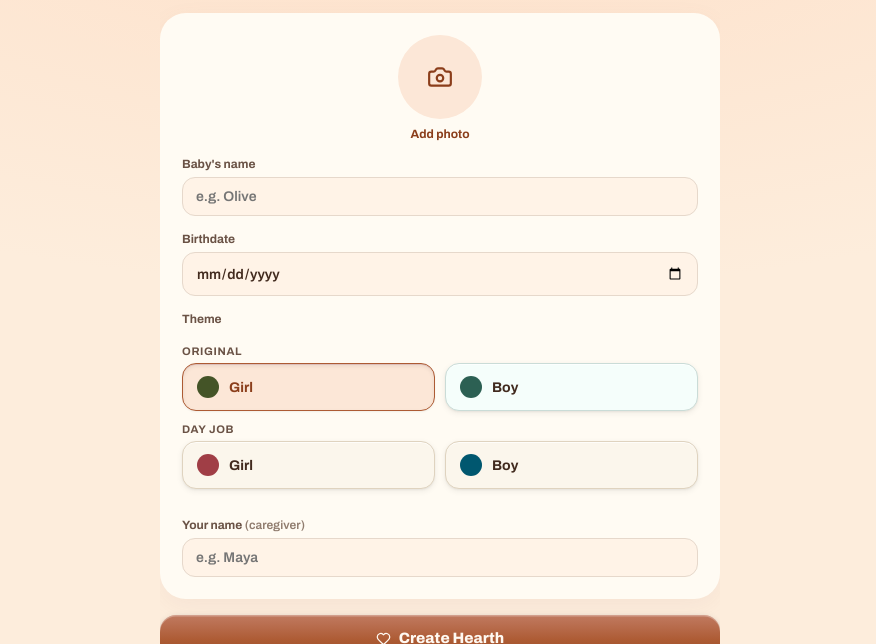
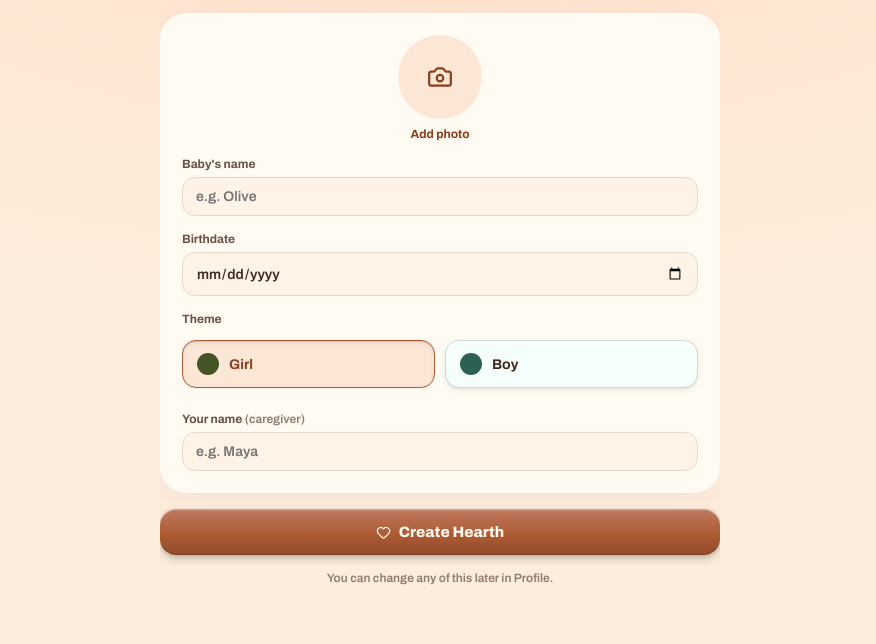
Before and after one commit to jeremysball/hearth, a website with bundled scripts: page index.html in a window 1280 px wide. Both pictures are taken after a click on the button "Girl". Shown: the part 156-800 px from the top of the page, without its empty margins (200-1076 px from the left). Built offline with nearby package versions, Linux system fonts and the light colour scheme.

Commit message:
fix(onboarding): flatten theme picker and fix dark mode highlight
Replace the two-section (Original / Day Job) picker with a flat Girl/Boy
row — Day Job variants remain accessible in Profile but are not shown to
first-run users. Update onboardTheme() color map to the current palette
values. Add [data-mode="dark"] .theme-opt override to reduce the harsh
white inset highlight (0.75 → 0.12 opacity) and add a subtle inner glow.

```diff
--- a/js/onboarding.js
+++ b/js/onboarding.js
@@ -27,21 +27,9 @@ export function onboarding() {
         <input id="onb-bd" type="date" max="${new Date().toISOString().slice(0, 10)}" /></label>
 
       <div class="fld"><span class="fld-l">Theme</span>
-        <div class="theme-set">
-          <div class="theme-section">
-            <div class="theme-section-hd">Original</div>
-            <div class="theme-pick">
-              <button type="button" class="theme-opt ${t === 'girl' ? 'on' : ''}" data-action="onboard:theme" data-theme="girl"><span class="theme-swatch girl"></span><span>Girl</span></button>
-              <button type="button" class="theme-opt ${t === 'boy' ? 'on' : ''}" data-action="onboard:theme" data-theme="boy"><span class="theme-swatch boy"></span><span>Boy</span></button>
-            </div>
-          </div>
-          <div class="theme-section">
-            <div class="theme-section-hd">Day Job</div>
-            <div class="theme-pick">
-              <button type="button" class="theme-opt ${t === 'dayjob-girl' ? 'on' : ''}" data-action="onboard:theme" data-theme="dayjob-girl"><span class="theme-swatch dayjob-girl"></span><span>Girl</span></button>
-              <button type="button" class="theme-opt ${t === 'dayjob-boy' ? 'on' : ''}" data-action="onboard:theme" data-theme="dayjob-boy"><span class="theme-swatch dayjob-boy"></span><span>Boy</span></button>
-            </div>
-          </div>
+        <div class="theme-pick" style="padding: 8px 0;">
+          <button type="button" class="theme-opt ${t === 'girl' || t === 'dayjob-girl' ? 'on' : ''}" data-action="onboard:theme" data-theme="girl"><span class="theme-swatch girl"></span><span>Girl</span></button>
+          <button type="button" class="theme-opt ${t === 'boy' || t === 'dayjob-boy' ? 'on' : ''}" data-action="onboard:theme" data-theme="boy"><span class="theme-swatch boy"></span><span>Boy</span></button>
         </div>
       </div>
 
@@ -59,7 +47,7 @@ export function onboardTheme(theme) {
   $$('.theme-opt').forEach((b) => b.classList.toggle('on', b.dataset.theme === theme));
   const meta = document.querySelector('meta[name="theme-color"]');
   if (meta) {
-    const colors = { girl: '#f5e1dc', boy: '#dce6f5', 'dayjob-girl': '#f3ead9', 'dayjob-boy': '#f3e8d0', dayjob: '#f3ead9' };
+    const colors = { girl: '#f3eee0', boy: '#eef0e4' };
     meta.content = colors[theme] || '#f3eee0';
   }
 }
--- a/styles.css
+++ b/styles.css
@@ -248,6 +248,7 @@ body {
 [data-mode="dark"] .sheet { background: var(--bg); }
 [data-mode="dark"] .toast { background: oklch(0.88 0.01 70); color: oklch(0.2 0.014 50); }
 [data-mode="dark"] .tabbar { background: var(--surface); border-color: var(--hair); }
+[data-mode="dark"] .theme-opt { box-shadow: 0 2px 6px oklch(0 0 0 / .2), 0 1px 2px oklch(0 0 0 / .15), inset 0 1px 0 oklch(1 0 0 / .12), inset 0 0 10px oklch(1 0 0 / .04); }
 
 /* dayjob category tone overrides */
 :is([data-theme="dayjob"], [data-theme="dayjob-girl"], [data-theme="dayjob-boy"]) .diaper,
```
